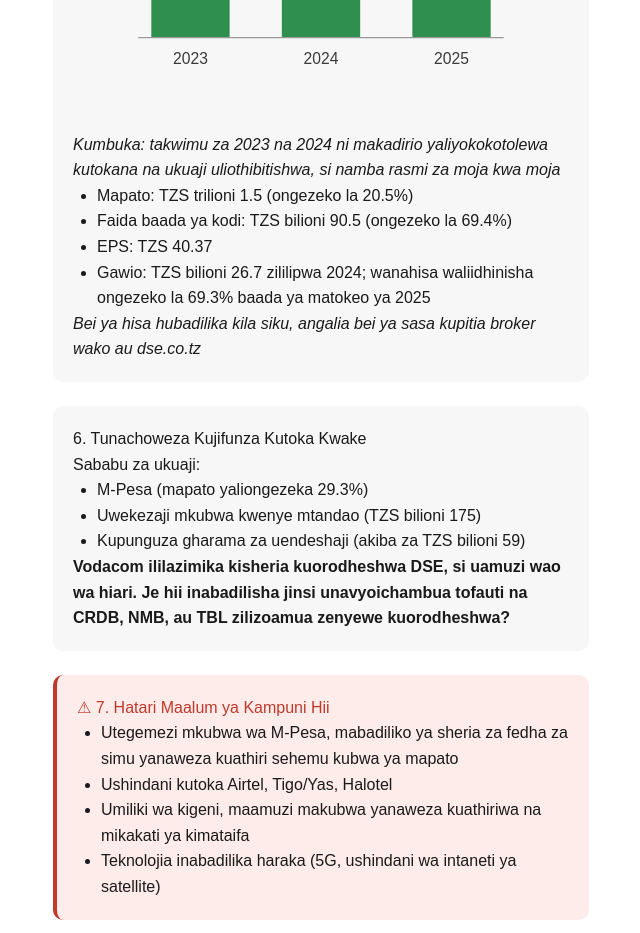
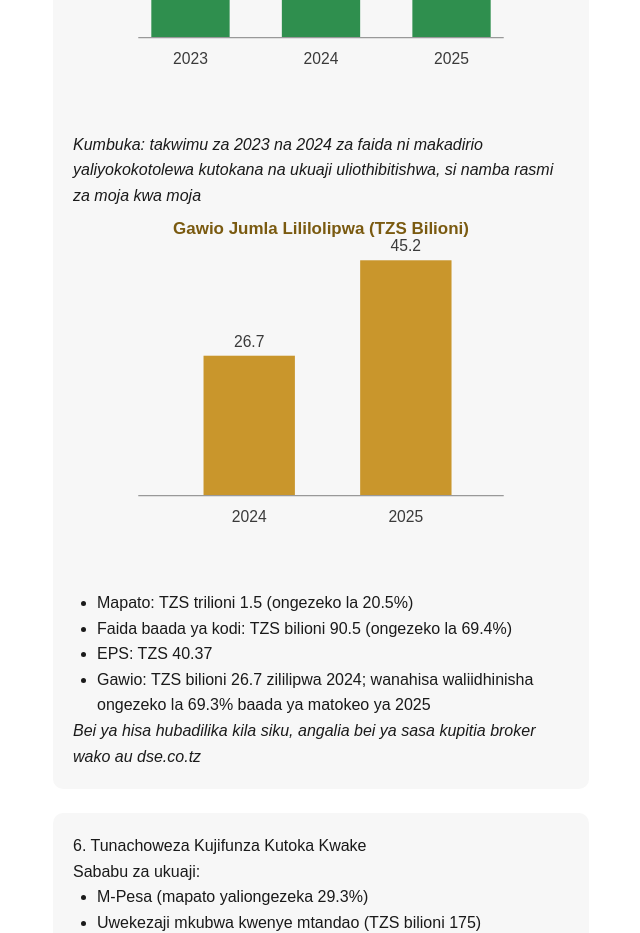
Before and after one commit to sadikiabubakari698-crypto/wekeza_nasi, a Next.js app in the folder wekeza-nasi-app/: page /kampuni/vodacom in a window 1280 px wide. Shown: the part 1300-2233 px from the top of the page, without its empty margins (319-959 px from the left). Built offline with nearby package versions, Linux system fonts and the light colour scheme.

Commit message:
Add dividend trend chart and growth reasons to Vodacom profile

```diff
--- a/wekeza-nasi-app/app/kampuni/vodacom/page.js
+++ b/wekeza-nasi-app/app/kampuni/vodacom/page.js
@@ -45,7 +45,8 @@ export default function Vodacom() {
         <p><em>Mwaka ulioishia Machi 2025</em></p>
         <p><small>Taarifa za mwisho zilisasishwa: Agosti 2026</small></p>
         <img src="/kampuni/vodacom-faida.svg" alt="Mwenendo wa faida Vodacom 2023-2025" style={{ width: "100%", height: "auto", marginBottom: "1rem" }} />
-        <p><em>Kumbuka: takwimu za 2023 na 2024 ni makadirio yaliyokokotolewa kutokana na ukuaji uliothibitishwa, si namba rasmi za moja kwa moja</em></p>
+        <p><em>Kumbuka: takwimu za 2023 na 2024 za faida ni makadirio yaliyokokotolewa kutokana na ukuaji uliothibitishwa, si namba rasmi za moja kwa moja</em></p>
+        <img src="/kampuni/vodacom-gawio.svg" alt="Mwenendo wa gawio Vodacom 2024-2025" style={{ width: "100%", height: "auto", marginBottom: "1rem" }} />
         <ul>
           <li>Mapato: TZS trilioni 1.5 (ongezeko la 20.5%)</li>
           <li>Faida baada ya kodi: TZS bilioni 90.5 (ongezeko la 69.4%)</li>
```
Also changed, not shown: wekeza-nasi-app/public/kampuni/vodacom-gawio.svg (added).
